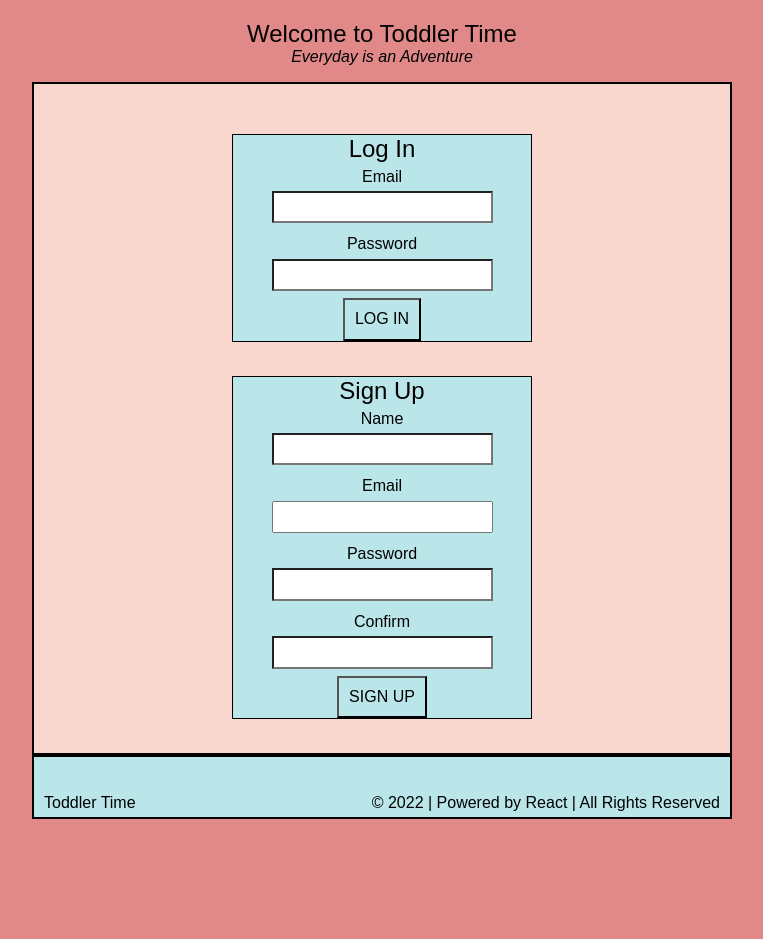
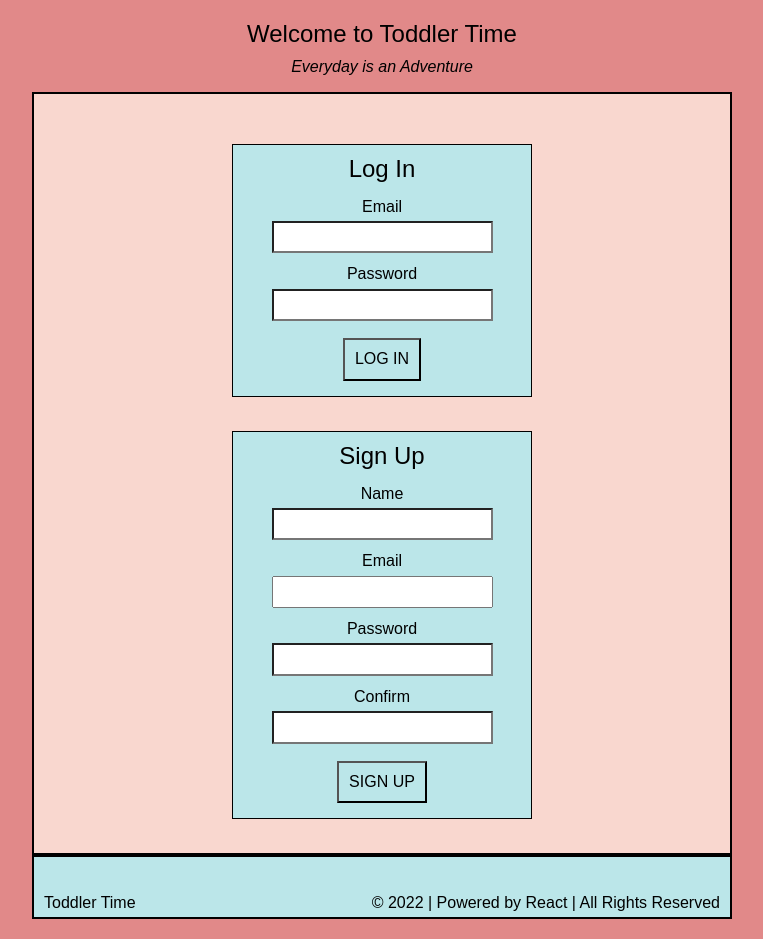
Before and after one commit to smkelly1691/toddlertime, a React (Create React App) app: page / in a window 1280 px wide. Shown: the whole page, without its empty margins (258-1021 px from the left). Before the commit the page ends 839 px from the top, so only its background shows below. Built offline with nearby package versions, Linux system fonts and the light colour scheme.

Commit message:
better spacing added for auth page

```diff
--- a/src/index.css
+++ b/src/index.css
@@ -7,6 +7,7 @@ body {
 
 button {
   padding: 3px;
+  margin: 1px;
 }
 
 
--- a/src/pages/AuthPage/AuthPage.css
+++ b/src/pages/AuthPage/AuthPage.css
@@ -25,7 +25,7 @@
     border: 1px solid black;
     background-color: #BBE6E9;
     margin: auto;
-    padding: auto;
+    padding: 10px;
     width: 300px;
 }
 
@@ -48,9 +48,11 @@
 
 .authpage button {
     padding: 10px;
+    margin-bottom: 5px;
+    margin-top: 10px;
 }
 
 .authpage h2 {
-    padding-bottom: 0;
-    margin-bottom: 0;
+    padding-bottom: 5px;
+    margin-bottom: 5px;
 }
```
